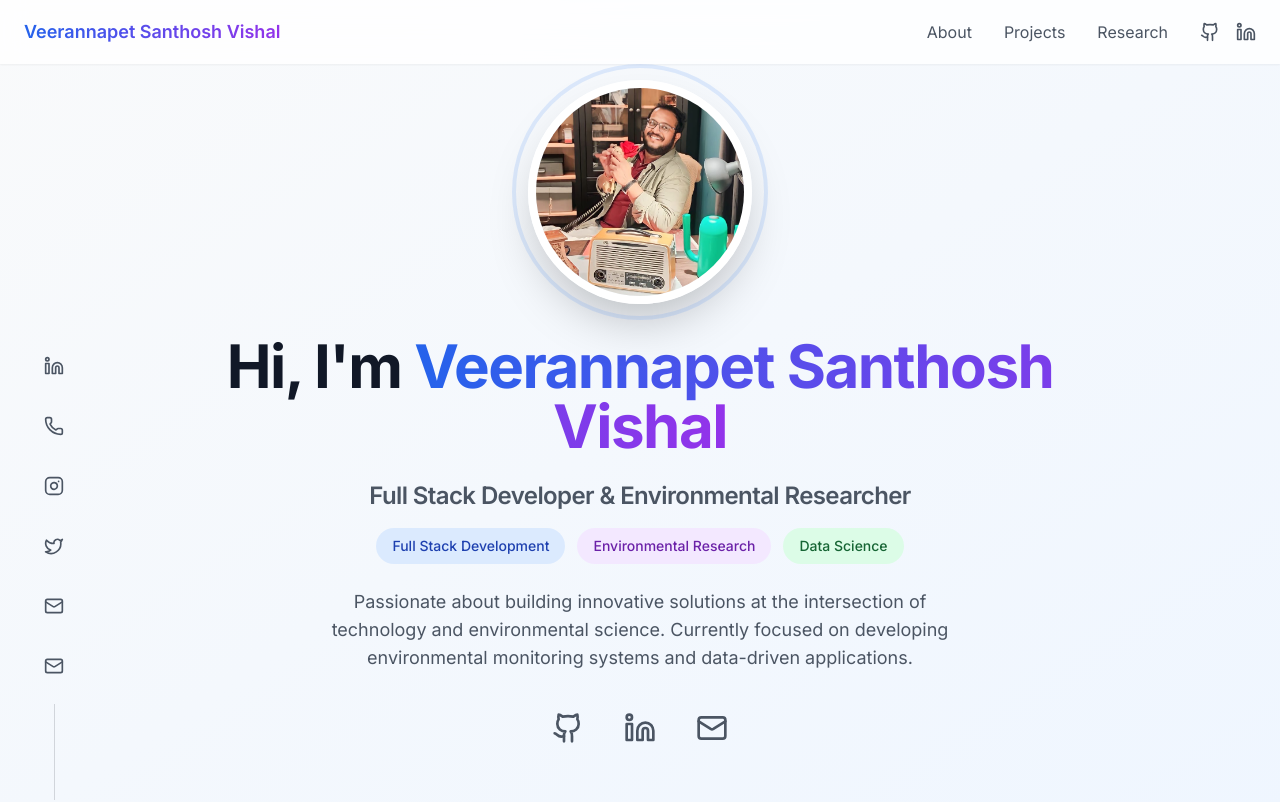
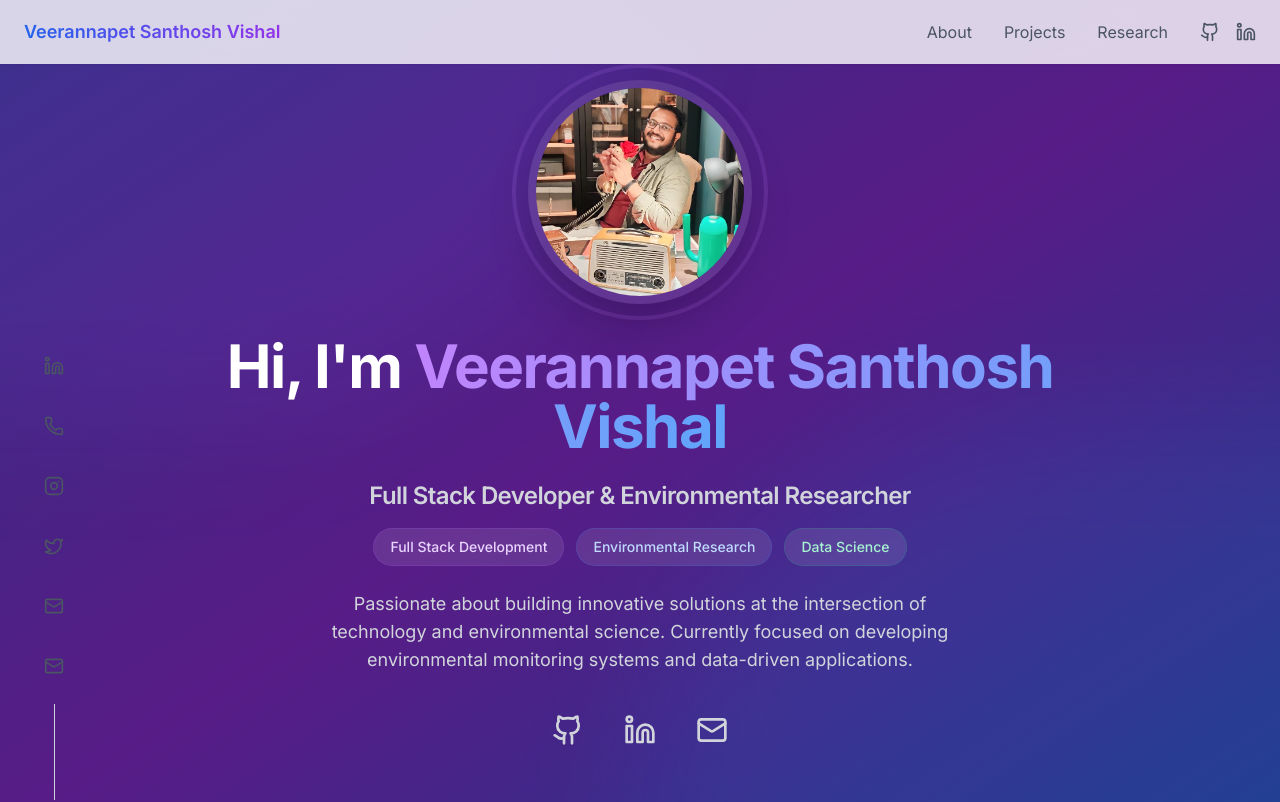
Before and after one commit to vsv2014/Bolt_VSV_porfolio, a React (Vite) app: page / in a window 1280 px wide. Shown: the top 802 px of the page. Built offline with nearby package versions, Linux system fonts and the light colour scheme.

Commit message:
feat: Enhance Hero section with rich colors and glass-morphism

```diff
--- a/src/components/sections/Hero.tsx
+++ b/src/components/sections/Hero.tsx
@@ -10,8 +10,14 @@ const Hero: FC = () => {
       initial="initial"
       animate="animate"
       variants={staggerChildren}
-      className="min-h-screen flex items-center justify-center bg-gradient-to-br from-gray-50 to-blue-50 py-20 px-4 relative overflow-hidden"
+      className="min-h-screen flex items-center justify-center bg-gradient-to-br from-indigo-900 via-purple-900 to-blue-900 py-20 px-4 relative overflow-hidden"
     >
+      {/* Glass Background Shapes */}
+      <div className="absolute inset-0 overflow-hidden">
+        <div className="absolute -top-1/2 -left-1/2 w-full h-full bg-purple-500/10 rounded-full blur-3xl"></div>
+        <div className="absolute -bottom-1/2 -right-1/2 w-full h-full bg-blue-500/10 rounded-full blur-3xl"></div>
+      </div>
+
       <div className="container mx-auto relative z-10">
         <motion.div
           variants={staggerChildren}
@@ -28,18 +34,18 @@ const Hero: FC = () => {
               transition={{ duration: 0.5, delay: 0.2 }}
               src={profilePic}
               alt="Santhosh Vishal Veerannapet"
-              className="w-full h-full object-cover rounded-full border-8 border-white shadow-2xl"
+              className="w-full h-full object-cover rounded-full border-8 border-white/10 shadow-2xl backdrop-blur-sm"
             />
-            <div className="absolute -inset-4 border-4 border-blue-500/20 rounded-full animate-pulse"></div>
+            <div className="absolute -inset-4 border-4 border-purple-400/20 rounded-full animate-pulse"></div>
           </motion.div>
 
           <motion.div className="space-y-4 sm:space-y-6 mb-6 sm:mb-8">
             <motion.h1
               variants={fadeInUp}
-              className="text-3xl sm:text-4xl md:text-5xl lg:text-6xl font-bold text-gray-900 px-4"
+              className="text-3xl sm:text-4xl md:text-5xl lg:text-6xl font-bold text-white px-4"
             >
               Hi, I'm{' '}
-              <span className="bg-clip-text text-transparent bg-gradient-to-r from-blue-600 to-purple-600">
+              <span className="bg-clip-text text-transparent bg-gradient-to-r from-purple-400 to-blue-400">
                 Veerannapet Santhosh Vishal
               </span>
             </motion.h1>
@@ -48,17 +54,17 @@ const Hero: FC = () => {
               variants={fadeInUp}
               className="flex flex-col items-center gap-3 sm:gap-4"
             >
-              <h2 className="text-lg sm:text-xl md:text-2xl text-gray-600 font-semibold px-4">
+              <h2 className="text-lg sm:text-xl md:text-2xl text-gray-300 font-semibold px-4">
                 Full Stack Developer & Environmental Researcher
               </h2>
               <div className="flex flex-wrap justify-center gap-2 sm:gap-3 px-4">
-                <span className="px-3 py-1.5 sm:px-4 sm:py-2 bg-blue-100 text-blue-800 rounded-full text-sm font-medium">
+                <span className="px-3 py-1.5 sm:px-4 sm:py-2 bg-white/10 backdrop-blur-sm text-purple-200 rounded-full text-sm font-medium border border-purple-500/20 hover:bg-white/20 transition-colors">
                   Full Stack Development
                 </span>
-                <span className="px-3 py-1.5 sm:px-4 sm:py-2 bg-purple-100 text-purple-800 rounded-full text-sm font-medium">
+                <span className="px-3 py-1.5 sm:px-4 sm:py-2 bg-white/10 backdrop-blur-sm text-blue-200 rounded-full text-sm font-medium border border-blue-500/20 hover:bg-white/20 transition-colors">
                   Environmental Research
                 </span>
-                <span className="px-3 py-1.5 sm:px-4 sm:py-2 bg-green-100 text-green-800 rounded-full text-sm font-medium">
+                <span className="px-3 py-1.5 sm:px-4 sm:py-2 bg-white/10 backdrop-blur-sm text-emerald-200 rounded-full text-sm font-medium border border-emerald-500/20 hover:bg-white/20 transition-colors">
                   Data Science
                 </span>
               </div>
@@ -66,7 +72,7 @@ const Hero: FC = () => {
 
             <motion.p
               variants={fadeInUp}
-              className="text-gray-600 max-w-2xl mx-auto leading-relaxed text-base sm:text-lg px-4"
+              className="text-gray-300 max-w-2xl mx-auto leading-relaxed text-base sm:text-lg px-4"
             >
               Passionate about building innovative solutions at the intersection of technology and environmental science.
               Currently focused on developing environmental monitoring systems and data-driven applications.
@@ -84,7 +90,7 @@ const Hero: FC = () => {
               variants={fadeInUp}
               whileHover={{ scale: 1.1 }}
               whileTap={{ scale: 0.9 }}
-              className="text-gray-600 hover:text-blue-600 transition-colors p-2"
+              className="text-gray-300 hover:text-purple-300 transition-colors p-2"
             >
               <Github className="w-6 h-6 sm:w-8 sm:h-8" />
             </motion.a>
@@ -95,7 +101,7 @@ const Hero: FC = () => {
               variants={fadeInUp}
               whileHover={{ scale: 1.1 }}
               whileTap={{ scale: 0.9 }}
-              className="text-gray-600 hover:text-blue-600 transition-colors p-2"
+              className="text-gray-300 hover:text-blue-300 transition-colors p-2"
             >
               <Linkedin className="w-6 h-6 sm:w-8 sm:h-8" />
             </motion.a>
@@ -104,7 +110,7 @@ const Hero: FC = () => {
               variants={fadeInUp}
               whileHover={{ scale: 1.1 }}
               whileTap={{ scale: 0.9 }}
-              className="text-gray-600 hover:text-blue-600 transition-colors p-2"
+              className="text-gray-300 hover:text-emerald-300 transition-colors p-2"
             >
               <Mail className="w-6 h-6 sm:w-8 sm:h-8" />
             </motion.a>
```
